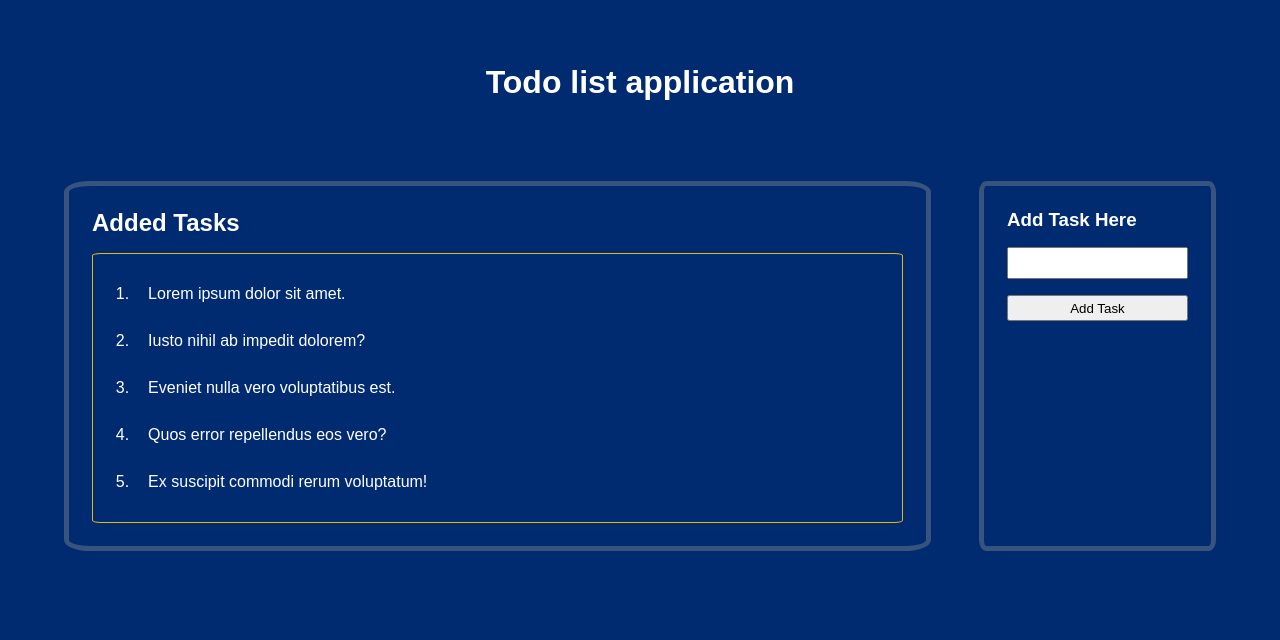
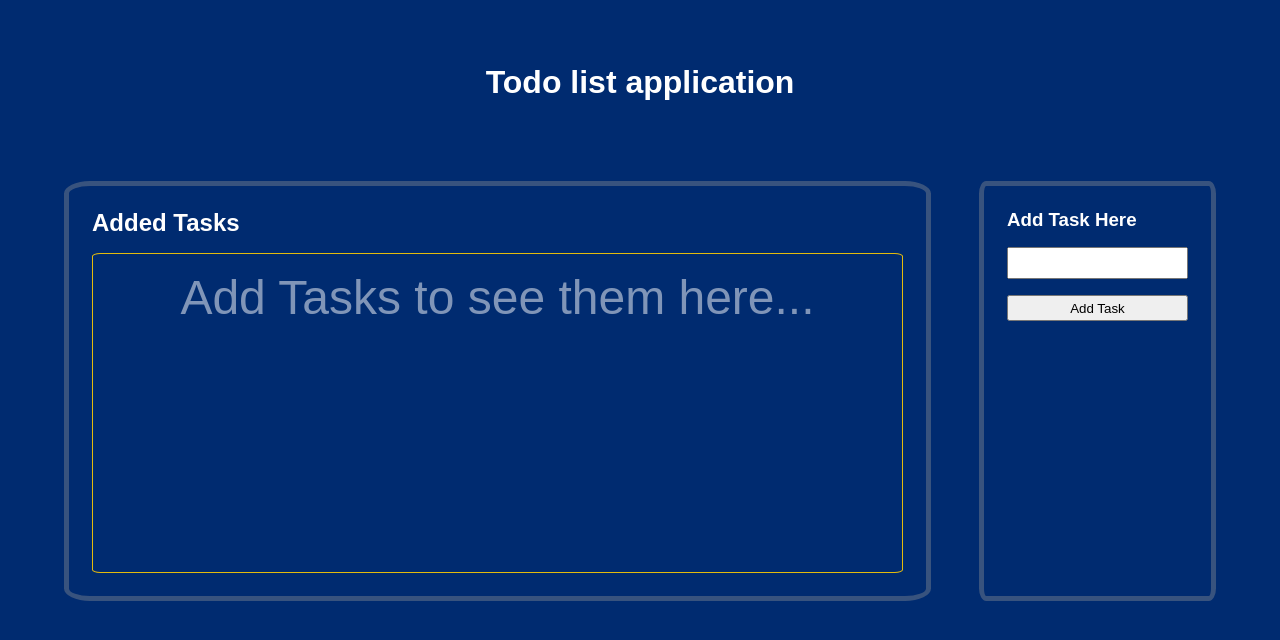
Before and after one commit to SommeanDev/todoGit, a plain HTML site: page index.html in a window 1280 px wide. Drawn offline with Linux system fonts and the light colour scheme.

Commit message:
minor improv

```diff
--- a/index.html
+++ b/index.html
@@ -25,11 +25,11 @@
             <div class="task-list">
                 <h2>Added Tasks</h2>
                 <ul id="tasks">
-                    <li>Lorem ipsum dolor sit amet.</li>
+                    <!--li>Lorem ipsum dolor sit amet.</li>
                     <li>Iusto nihil ab impedit dolorem?</li>
                     <li>Eveniet nulla vero voluptatibus est.</li>
                     <li>Quos error repellendus eos vero?</li>
-                    <li>Ex suscipit commodi rerum voluptatum!</li>
+                    <li>Ex suscipit commodi rerum voluptatum!</li-->
                 </ul>
             </div>
             <div class="add-task">
--- a/todoList.css
+++ b/todoList.css
@@ -31,6 +31,7 @@ body {
 }
 
 .semi-container .task-list ul{
+    min-height: 20rem;
     list-style: decimal;
     padding: 2% 5%;
     border: 1px solid #ffcc00e4;
@@ -40,6 +41,12 @@ body {
 
 .semi-container .task-list ul li{
     padding: 2%;
+}
+
+.semi-container .task-list #tasks p{
+    font-size: 3rem;
+    opacity: 0.5;
+    text-align: center;
 }
 
 .semi-container .task-list{
--- a/todolist.js
+++ b/todolist.js
@@ -27,9 +27,15 @@ const addbtn = document.getElementById('addTask');
 let inputText = document.getElementById('inputText');
 let tasks = document.getElementById('tasks');
 
+let defaultPara = document.createElement('p');
+defaultPara.innerText = "Add Tasks to see them here...";
+tasks.appendChild(defaultPara);
+
+
 function add() {
     var task = document.createElement('li');
     task.innerHTML = inputText.value;
+    tasks.removeChild(defaultPara);
     tasks.appendChild(task);
     inputText.value = '';
     console.log(task);
```
